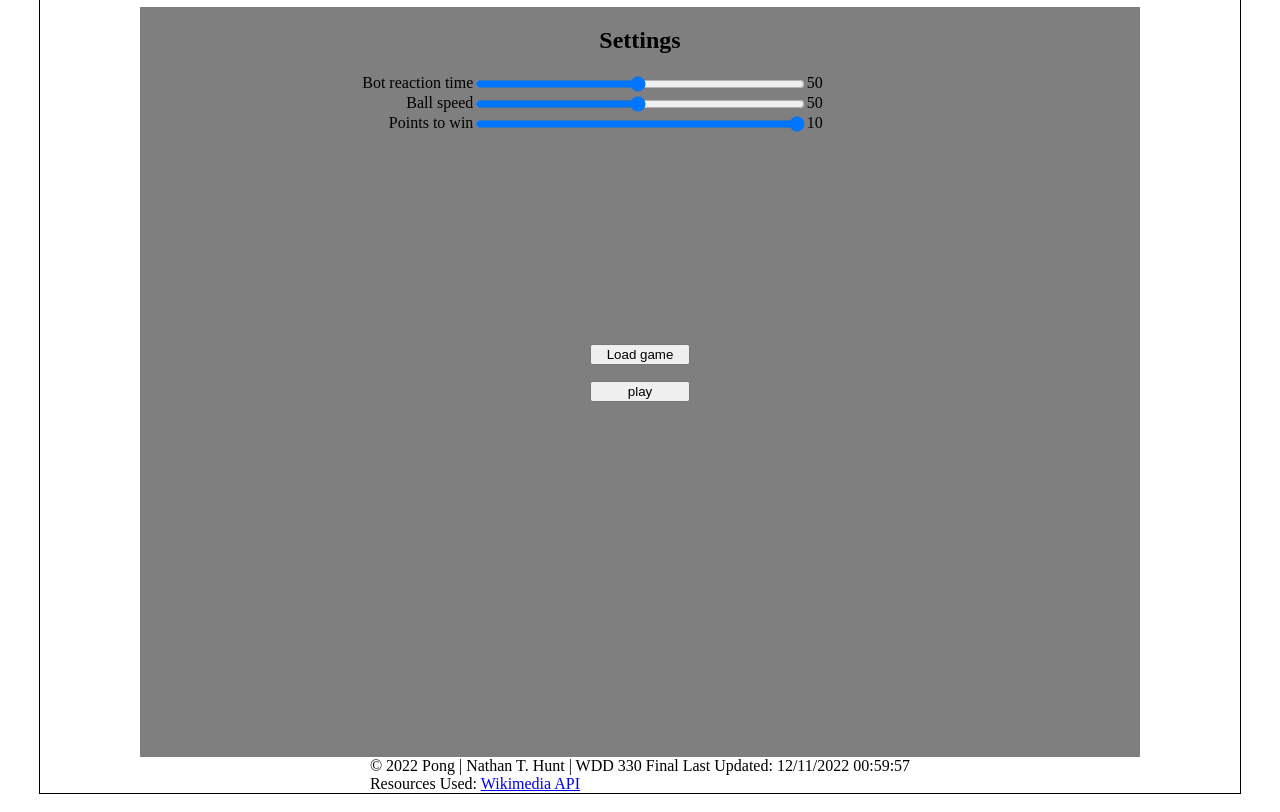
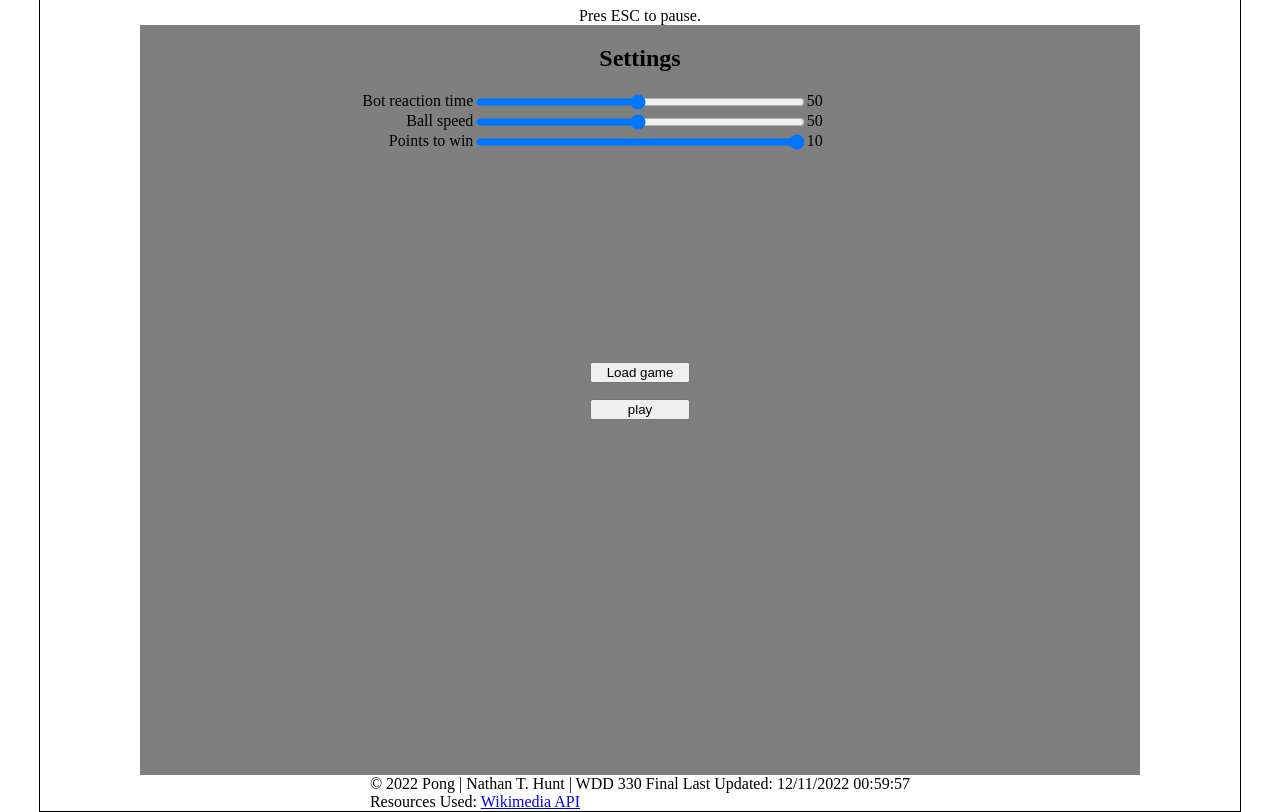
Before and after one commit to Nat-Hunt/wdd330-portfolio, a website with bundled scripts: page final_project/playPong.html in a window 1280 px wide. Shown: the part 74-886 px from the top of the page. Built offline with nearby package versions, Linux system fonts and the light colour scheme.

Commit message:
added pause instructions

```diff
--- a/final_project/playPong.html
+++ b/final_project/playPong.html
@@ -18,6 +18,7 @@
   <body>
     <header>
       <h1>Start</h1>
+      <figcaption>Pres ESC to pause.</figcaption>
     </header>
 
     <main>
```
